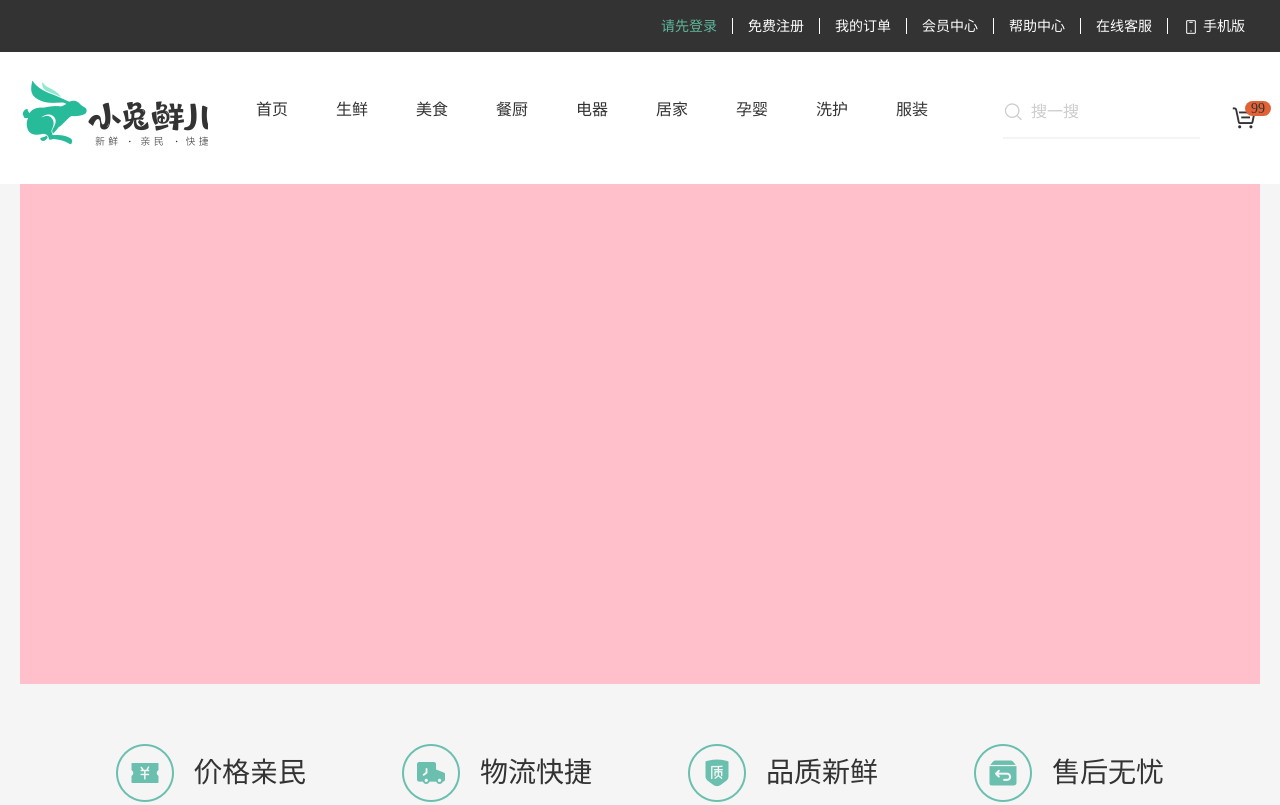
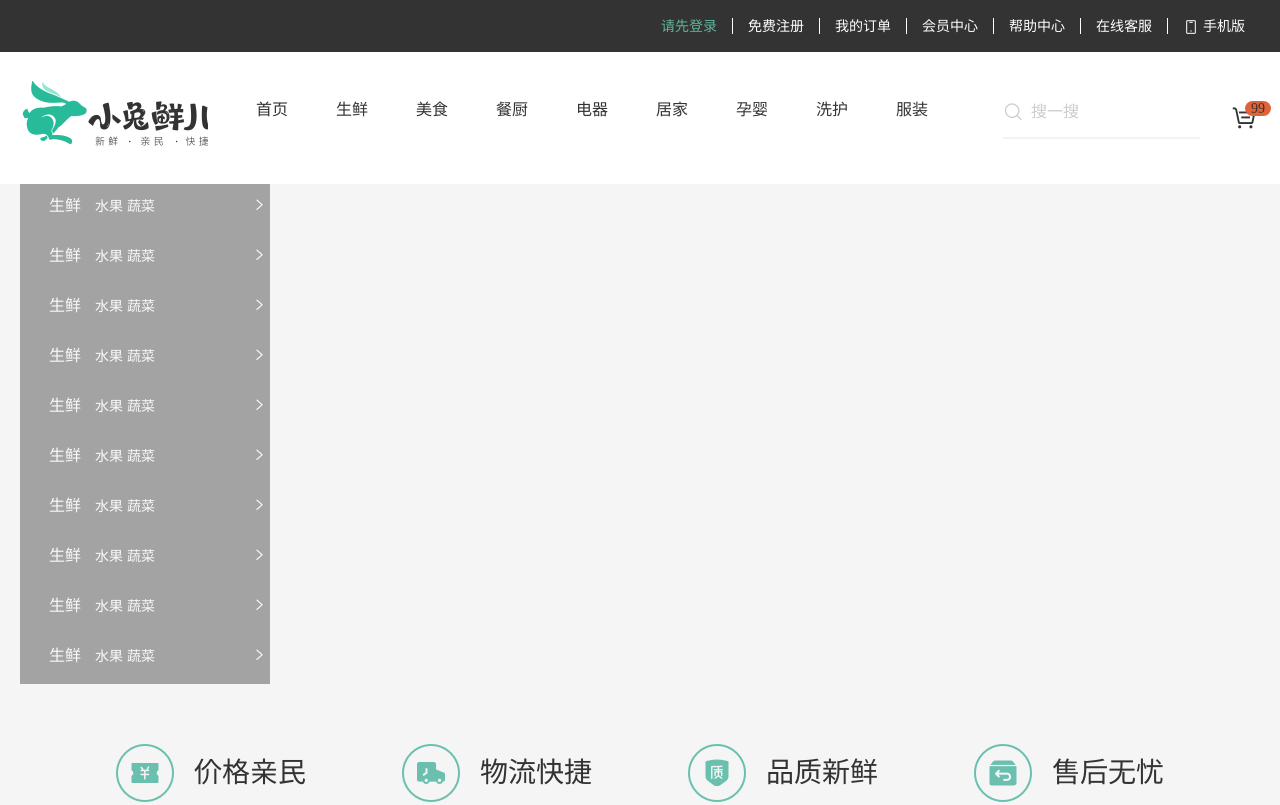
Before and after one commit to AllSun/tuerxian, a plain HTML site: page index.html in a window 1280 px wide. Shown: the top 805 px of the page. Drawn offline with Linux system fonts and the light colour scheme.

Commit message:
banner部分

```diff
--- a/css/index.css
+++ b/css/index.css
@@ -122,10 +122,48 @@
  }
 
  .banner .wrapper{
+    display: flex;
     height: 100%;
-    background-color: pink;
+    /* background-color: pink; */
  }
 
+
+ .banner .left li{
+    position: relative;
+    display: block;
+    width: 250px;
+    height: 50px;
+    padding: 14px 29px 0;
+    line-height: 16px;
+
+    background-color:#333333;
+    opacity: 0.42;
+ }
+ .banner .left li p{
+    display: inline-block;
+    font-size: 16px;
+    color:#FFFFFF;
+ }
+
+ .banner .left li span{
+    font-size: 14px;
+    margin-left: 14px;
+    line-height: 14px;
+    color:#FFFFFF;
+ }
+
+ .banner .left li .iconfont{
+    position: absolute;
+    display: inline-block;
+    width: 5.5px;
+    height: 10px;
+    right:12px;
+    color:#FFFFFF;
+ }
+
+.banner .right a{
+    background-image: url("../uploads/banner1.png") ;
+}
 
  /* footer */
  .footer{
--- a/index.html
+++ b/index.html
@@ -65,7 +65,27 @@
 
     <!-- banner -->
     <div class="banner">
-      <div class="wrapper"></div>
+      <div class="wrapper">
+        <div class="left">
+          <ul>
+            <li><a href="#"><p>生鲜</p><span>水果 蔬菜</span><span class="iconfont icon-arrow-right-bold"></span></a></li>
+            <li><a href="#"><p>生鲜</p><span>水果 蔬菜</span><span class="iconfont icon-arrow-right-bold"></span></a></li>
+            <li><a href="#"><p>生鲜</p><span>水果 蔬菜</span><span class="iconfont icon-arrow-right-bold"></span></a></li>
+            <li><a href="#"><p>生鲜</p><span>水果 蔬菜</span><span class="iconfont icon-arrow-right-bold"></span></a></li>
+            <li><a href="#"><p>生鲜</p><span>水果 蔬菜</span><span class="iconfont icon-arrow-right-bold"></span></a></li>
+            <li><a href="#"><p>生鲜</p><span>水果 蔬菜</span><span class="iconfont icon-arrow-right-bold"></span></a></li>
+            <li><a href="#"><p>生鲜</p><span>水果 蔬菜</span><span class="iconfont icon-arrow-right-bold"></span></a></li>
+            <li><a href="#"><p>生鲜</p><span>水果 蔬菜</span><span class="iconfont icon-arrow-right-bold"></span></a></li>
+            <li><a href="#"><p>生鲜</p><span>水果 蔬菜</span><span class="iconfont icon-arrow-right-bold"></span></a></li>
+            <li><a href="#"><p>生鲜</p><span>水果 蔬菜</span><span class="iconfont icon-arrow-right-bold"></span></a></li>
+
+          </ul>
+        </div>
+        <div class="right">
+          <div class="image1"><a href="#"></a></div>
+
+        </div>
+      </div>
     </div>
 
     <!-- footer -->
@@ -121,20 +141,33 @@
             </dl>
             <dl>
               <dt>服务热线</dt>
-              <dd><a href="#">在线客服<span class="iconfont icon-customer-service"></span></a></dd>
+              <dd>
+                <a href="#"
+                  >在线客服<span class="iconfont icon-customer-service"></span
+                ></a>
+              </dd>
               <dd><a href="#">客服电话 400-0000-000</a></dd>
               <dd><a href="#">工作时间 周一至周日 8:00-18:00</a></dd>
             </dl>
           </div>
           <div class="right">
-            <div class="weixin"><img src="./images/wechat.png" alt=""><p>微信公众号</p></div>
-            <div class="download"><img src="./images/app.png" alt=""><p>APP下载二维码</p></div>
+            <div class="weixin">
+              <img src="./images/wechat.png" alt="" />
+              <p>微信公众号</p>
+            </div>
+            <div class="download">
+              <img src="./images/app.png" alt="" />
+              <p>APP下载二维码</p>
+            </div>
           </div>
         </div>
         <!-- 版权区域 -->
         <div class="copyright">
           <div class="top">
-            <a href="#">关于我们</a> | <a href="#">帮助中心</a> | <a href="#">售后服务</a> | <a href="#">验收与配送</a> | <a href="#">商务合作</a> | <a href="#">搜索推荐</a> | <a href="#">友情链接</a>
+            <a href="#">关于我们</a> | <a href="#">帮助中心</a> |
+            <a href="#">售后服务</a> | <a href="#">验收与配送</a> |
+            <a href="#">商务合作</a> | <a href="#">搜索推荐</a> |
+            <a href="#">友情链接</a>
           </div>
           <div class="bottom">CopyRight&copy 小兔鲜</div>
         </div>
```
